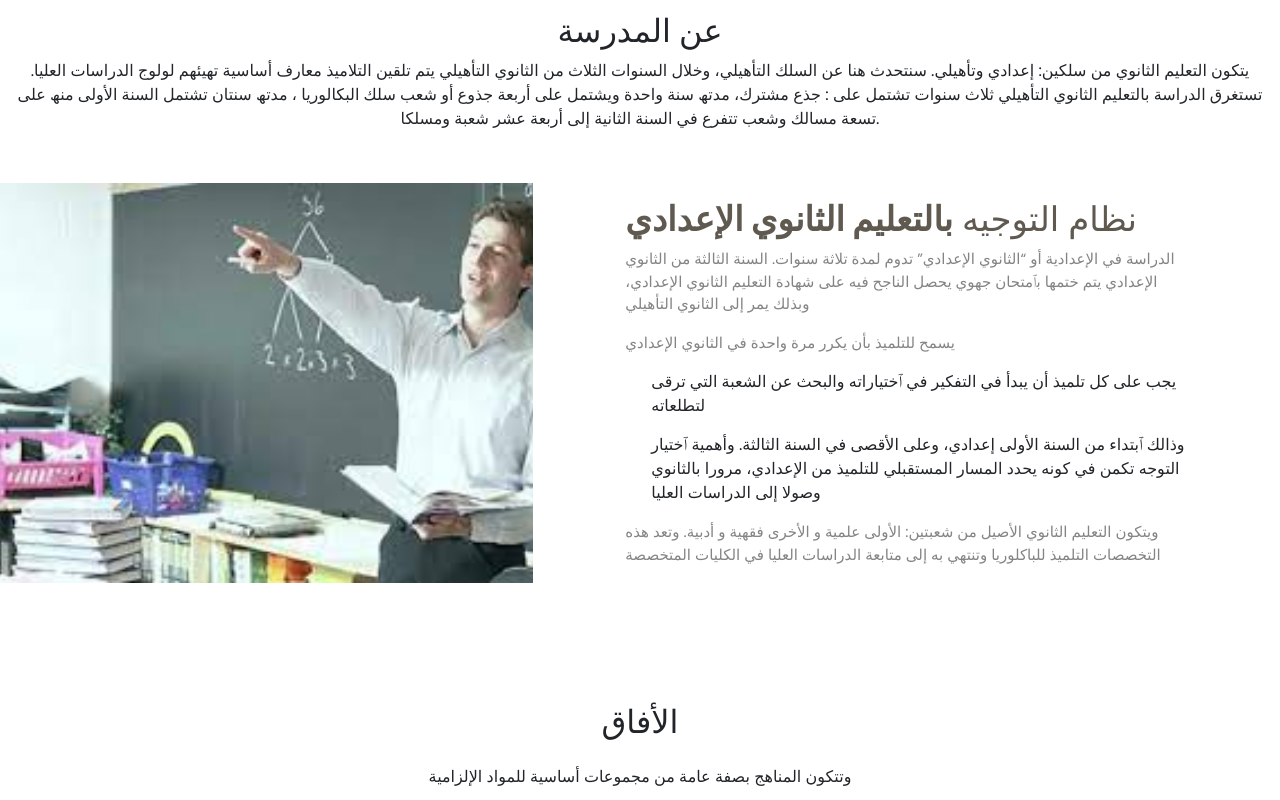
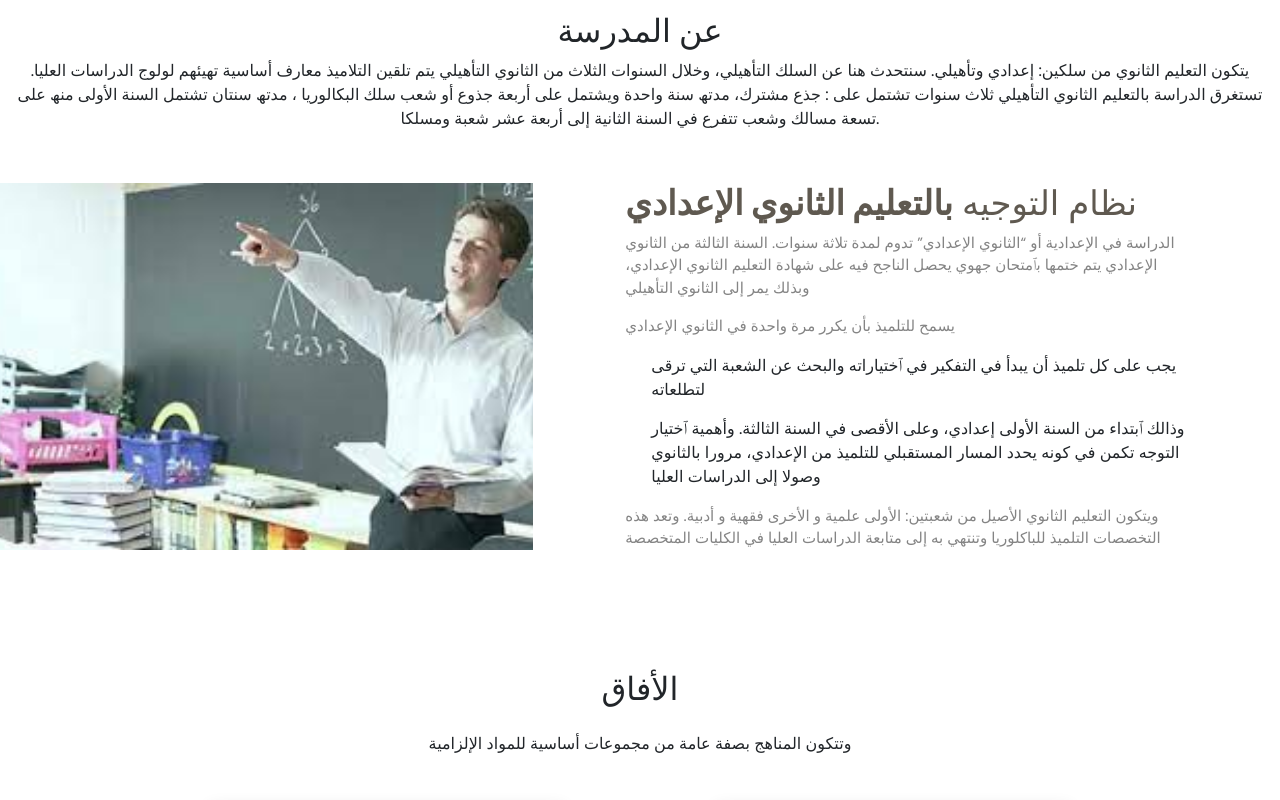
Before and after one commit to programming-design/tanawit-molay-rchid-arfoud, a plain HTML site: page index.html in a window 1280 px wide. Shown: the part 940-1740 px from the top of the page. Drawn offline with nearby package versions, Linux system fonts and the light colour scheme; some icons are missing.

Commit message:
Add files via upload

```diff
--- a/CSS/style.css
+++ b/CSS/style.css
@@ -8,6 +8,20 @@ a {
   color: #000000;
 
 }
+.row {
+  --bs-gutter-x: 1.5rem;
+  --bs-gutter-y: 0;
+  display: flex;
+  flex-wrap: nowrap;
+  margin-top: calc(var(--bs-gutter-y) * -1);
+  margin-right: calc(var(--bs-gutter-x) * -.5);
+  margin-left: calc(var(--bs-gutter-x) * -.5);
+  align-content: baseline;
+  flex-direction: column;
+  justify-content: center;
+  align-items: baseline;
+}
+
 
 .nav-item :hover {
   color: #ff0000;
@@ -23,12 +37,11 @@ a {
   background-color: #000!important;
 }
 
-
 .row {
   --bs-gutter-x: 1.5rem;
   --bs-gutter-y: 0;
   display: flex;
-  flex-wrap: nowrap;
+  flex-wrap: wrap;
   margin-top: calc(var(--bs-gutter-y) * -1);
   margin-right: calc(var(--bs-gutter-x) * -.5);
   margin-left: calc(var(--bs-gutter-x) * -.5);
@@ -191,7 +204,7 @@ header nav ul.action-menu .nav-item .nav-link {
   background-size: cover;
   background-repeat: no-repeat;
   background-position: center center;
-  min-height: 400px;
+  min-height: 258px;
   position: relative;
 }
 
--- a/index.html
+++ b/index.html
@@ -346,7 +346,7 @@
 
                         <!--Grid column-->
                         <div class="col-md-6 text-center">
-                            <iframe src="https://www.google.com/maps/embed?pb=!1m18!1m12!1m3!1d3404.548551266262!2d-4.232519074520233!3d31.42656205177278!2m3!1f0!2f0!3f0!3m2!1i1024!2i768!4f13.1!3m3!1m2!1s0xd977b159d5b9191%3A0x9beb2ad32d835eab!2z2KvYp9mG2YjZitipINmF2YjZhNin2Yog2LHYtNmK2K8g2KfZhNiq2KPZh9mK2YTZitipIC0g2KPYsdmB2YjYrw!5e0!3m2!1sar!2sfr!4v1695333247179!5m2!1sar!2sfr" width="600" height="450" style="border:0;" allowfullscreen="" loading="lazy" referrerpolicy="no-referrer-when-downgrade"></iframe>
+                            <iframe src="https://www.google.com/maps/embed?pb=!1m18!1m12!1m3!1d3404.548551266262!2d-4.232519074520233!3d31.42656205177278!2m3!1f0!2f0!3f0!3m2!1i1024!2i768!4f13.1!3m3!1m2!1s0xd977b159d5b9191%3A0x9beb2ad32d835eab!2z2KvYp9mG2YjZitipINmF2YjZhNin2Yog2LHYtNmK2K8g2KfZhNiq2KPZh9mK2YTZitipIC0g2KPYsdmB2YjYrw!5e0!3m2!1sar!2sfr!4v1695333247179!5m2!1sar!2sfr" width="390" height="300" style="border:0;" allowfullscreen="" loading="lazy" referrerpolicy="no-referrer-when-downgrade"></iframe>
                         </div>
                         <!--Grid column-->
 
```
